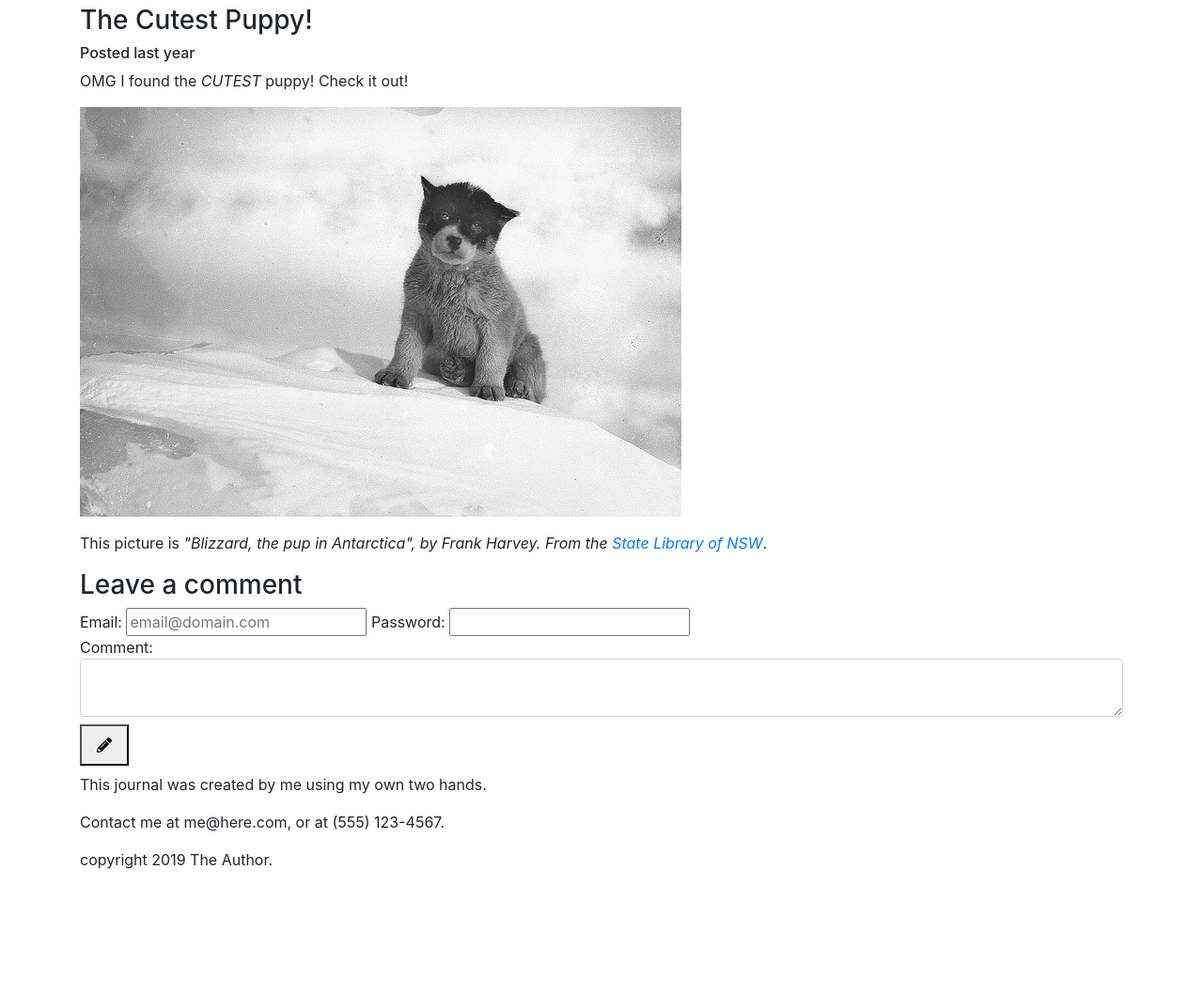
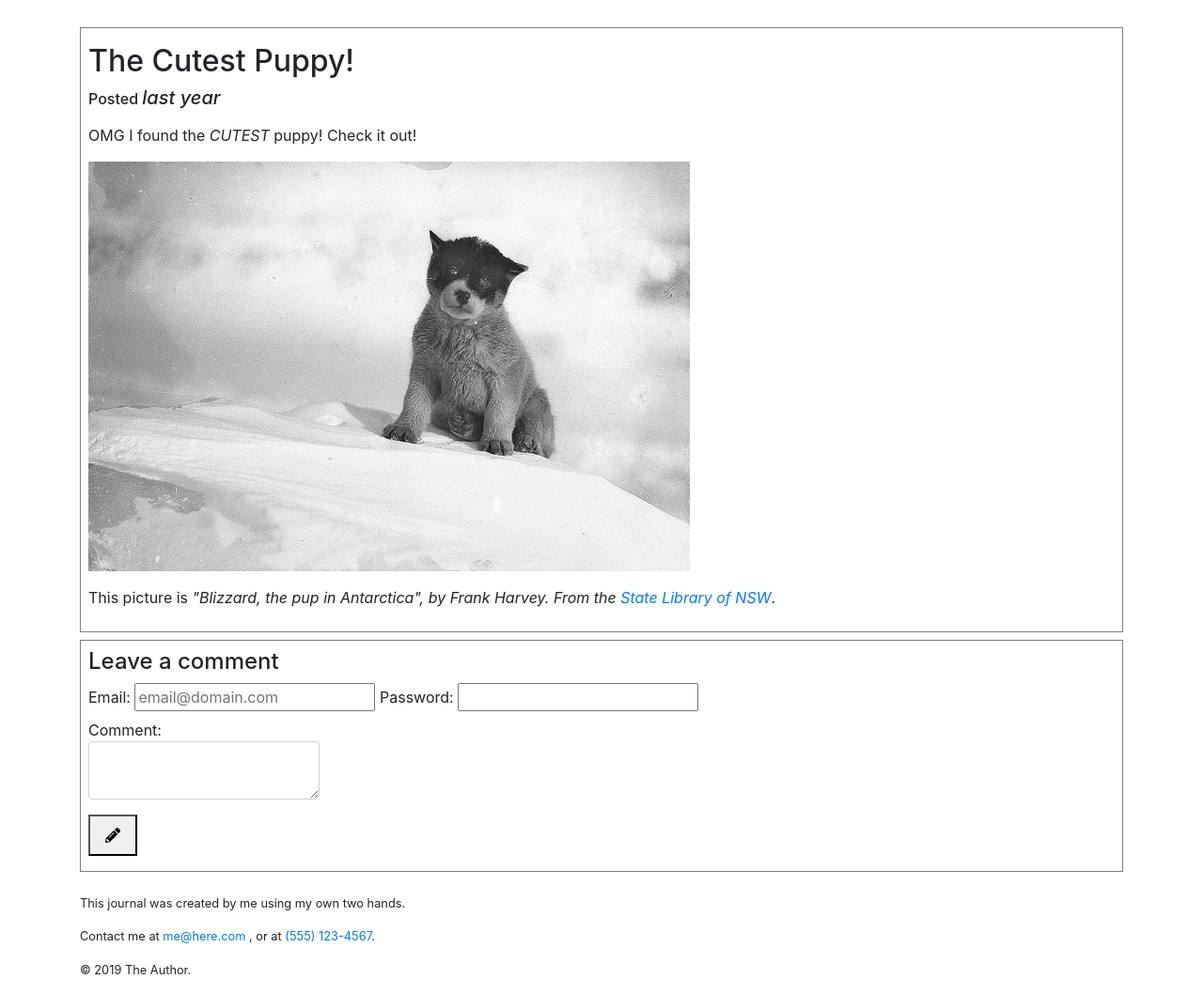
Before and after one commit to zareen-t/problem-02-zareen-t, a website: page problem-a/index.html in a window 1280 px wide. Shown: the part 91-1149 px from the top of the page at 94% size. Before the commit the page ends 1034 px from the top, so only its background shows below. Drawn offline with nearby package versions, Linux system fonts and the light colour scheme.

Commit message:
Problem a almost done

```diff
--- a/problem-a/index.html
+++ b/problem-a/index.html
@@ -1,51 +1,69 @@
 <!DOCTYPE html>
 <html lang="en">
+
 <head>
   <meta charset="utf-8">
   <title>Photo Journal - 09/01/2019</title>
   <link rel="stylesheet" href="https://stackpath.bootstrapcdn.com/bootstrap/4.4.1/css/bootstrap.min.css">
-  <link  rel="stylesheet" href="https://cdnjs.cloudflare.com/ajax/libs/font-awesome/5.11.2/css/all.min.css">
+  <link rel="stylesheet" href="https://cdnjs.cloudflare.com/ajax/libs/font-awesome/5.11.2/css/all.min.css">
   <link rel="stylesheet" href="css/style.css">
 </head>
+
 <body class="container">
 
   <!-- Page Title -->
+  <header>
     <h1>My Photo Journal</h1>
     <p>A collection of photographs I like, updated daily</p>
+  </header>
 
+  <main>
+    <section>
+      <!-- Image Post -->
+      <header>
+        <h2>The Cutest Puppy!</h2>
+        <p class="time-posted">Posted <time datetime="Sep 01, 2021">last year</time></p>
+      </header>
 
-  <!-- Image Post -->
-  <h3>The Cutest Puppy!</h3>
-  <h6>Posted last year</h6>
+      <p>OMG I found the <em>CUTEST</em> puppy! Check it out!</p>
+      <p>
+        <img src="img/2959326615_af04f9878a_z.jpg" alt="a cute puppy!">
+      </p>
+      <p>This picture is <cite>"Blizzard, the pup in Antarctica", by Frank Harvey. From the <a
+            href="https://www.flickr.com/photos/statelibraryofnsw/2959326615/">State Library of NSW</a></cite>.</p>
+    </section>
 
-  <p>OMG I found the <i>CUTEST</i> puppy! Check it out!</p>
-  <p>
-    <img src="img/2959326615_af04f9878a_z.jpg">
-  </p>
-  <p>This picture is <i>"Blizzard, the pup in Antarctica", by Frank Harvey. From the <a href="https://www.flickr.com/photos/statelibraryofnsw/2959326615/">State Library of NSW</a></i>.</p>
-
-
+    <section>
       <!-- Comment Form -->
       <form>
-    <h3>Leave a comment</h3>
+        <h2 class="text-small">Leave a comment</h2>
         <div>
-      Email: <input id="email_input" placeholder="email@domain.com">
-      Password: <input id="password_input">
+          <label for="email_input">
+            Email: <input name="email" type="email" id="email_input" placeholder="email@domain.com">
+          </label>
+          <label for="password_input">
+            Password: <input name="password" type="password" id="password_input">
+          </label>
         </div>
         <div>
+          <label for="comment_field">
             Comment:
-      <textarea class="form-control" id="comment_field"></textarea>
+            <textarea name="comment" class="form-control" id="comment_field"></textarea>
+          </label>
         </div>
-    <button type="submit"><i class="fas fa-pencil-alt"></i></button>
+        <button type="submit"><cite class="fas fa-pencil-alt" aria-label="Submit"></cite></button>
       </form>
+    </section>
+  </main>
 
-
+  <footer>
     <!-- Author Info -->
     <p>This journal was created by me using my own two hands.</p>
-  <p>
-    Contact me at me@here.com, or at (555) 123-4567.
-  </p>
-  <p>copyright 2019 The Author.</p>
+    <address>
+      Contact me at <a href="me@here.com"> me@here.com </a>, or at <a href="tel:555-123-4567">(555) 123-4567</a>.
+    </address>
+    <p>&copy; 2019 The Author.</p>
+  </footer>
+</body>
 
-</body>
 </html>
```
Lines whose indentation alone changed are shown as unchanged.
